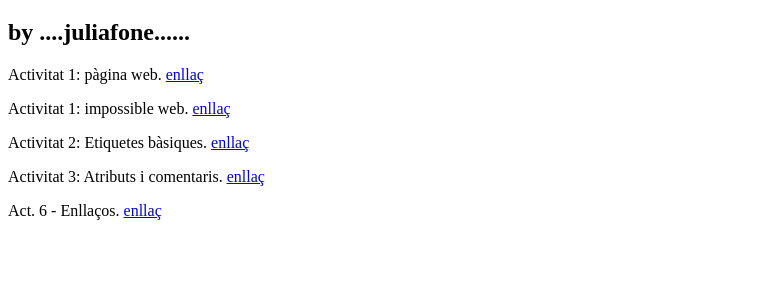
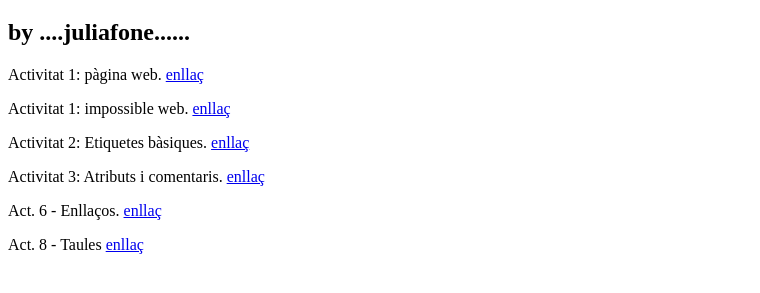
Before and after one commit to juliafone/acts, a plain HTML site: page index.html in a window 1280 px wide. Shown: the part 61-354 px from the top of the page, without its empty margins (0-760 px from the left). Drawn offline with Linux system fonts and the light colour scheme.

Commit message:
Update index.html

```diff
--- a/index.html
+++ b/index.html
@@ -13,6 +13,8 @@
    <p>Activitat 2: Etiquetes bàsiques. <a href="activitat2/index.html">enllaç</a></p>
    <p>Activitat 3: Atributs i comentaris. <a href="activitat3/index.html">enllaç</a> </p>
    <p>Act. 6 - Enllaços. <a href="activitat6/index.html">enllaç</a> </p>
+   <p>Act. 8 - Taules <a href="activitat8/index.html">enllaç</a> </p>
+
 
 </body>
 </html>
```
